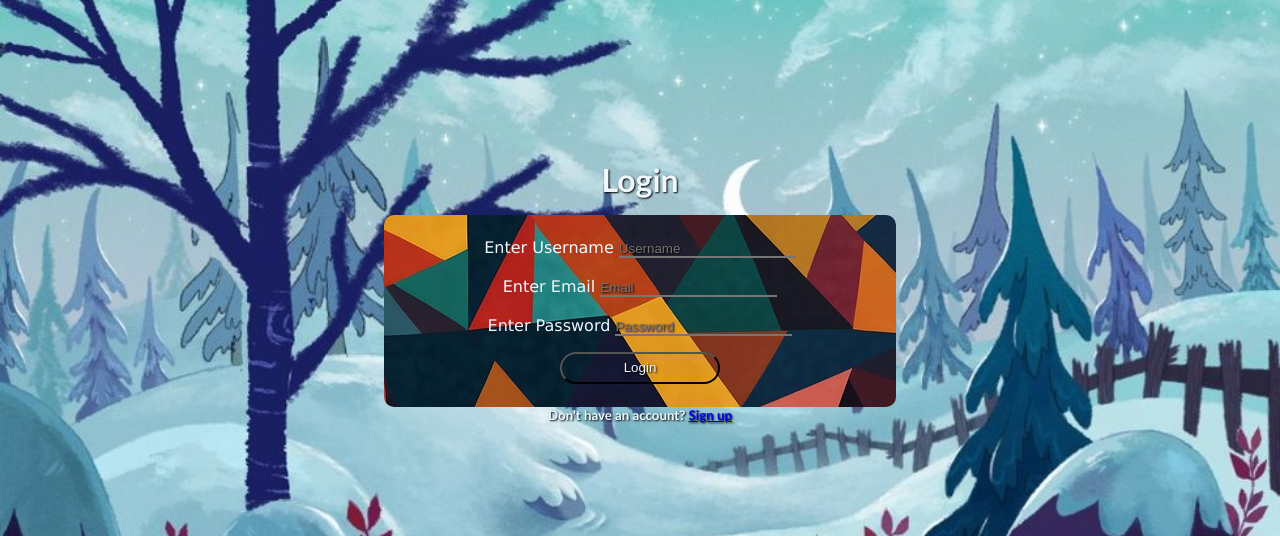
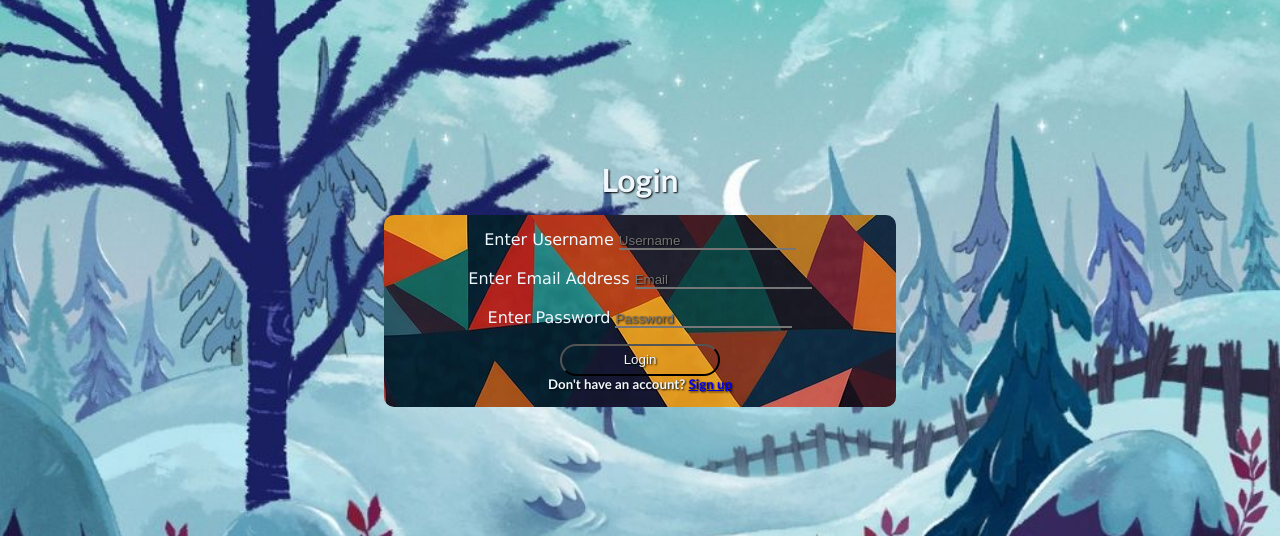
Before and after one commit to IkerNambo/Epsilon, a Django app: template templates/users/Loginview.html in a window 1280 px wide. Shown: the part 74-610 px from the top of the page. Run offline with Django 3.2, Linux system fonts and the light colour scheme; the template is opened without the code that fills it, so the values that code supplies are empty.

Commit message:
commit #4, testing out git, im new at this alr?

```diff
--- a/templates/users/Loginview.html
+++ b/templates/users/Loginview.html
@@ -19,7 +19,7 @@
             </div>
             <br>
             <div class="form-group">
-                <label class="text-primary text-dark font-weight-bold">Enter Email  </label>
+                <label class="text-primary text-dark font-weight-bold">Enter Email Address </label>
                 <input type="email" class="form-control" name="email" placeholder="Email">
             </div>
             <br>
@@ -32,7 +32,6 @@
 
     </div>
 
-  </div>
    <h5 class='AnQuestion'>Don't have an account? <a href="{% url "RegisterView" %}">Sign up</a></h5>
 </div>
 {% endblock navbar %}
```
